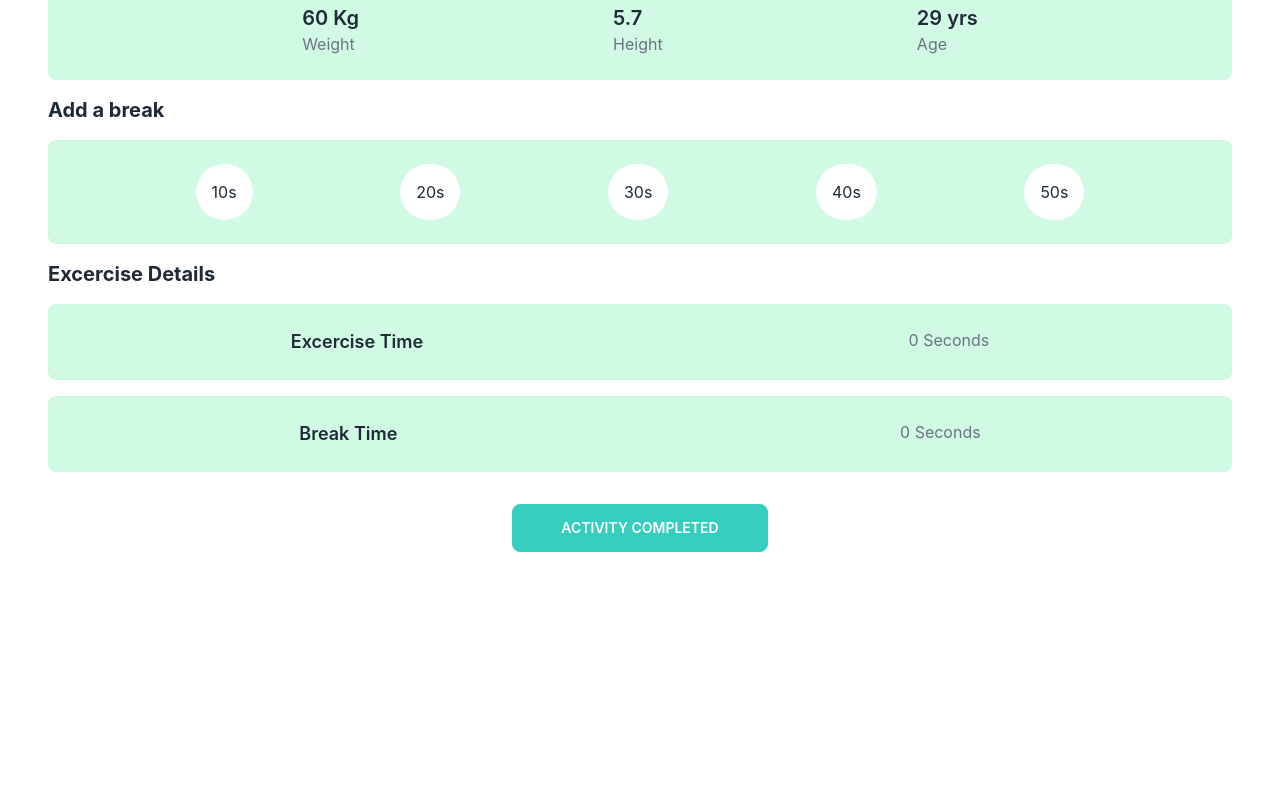
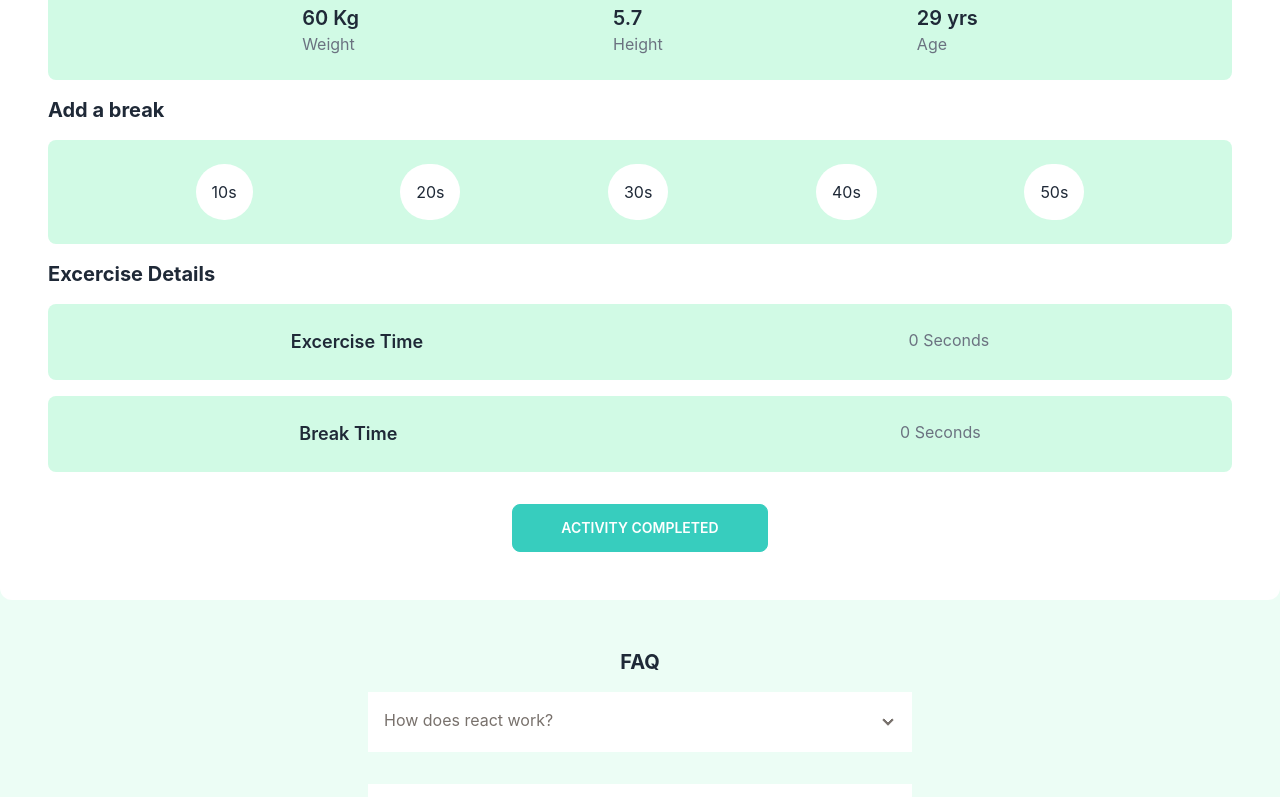
Before and after one commit to rahatsikz/fitness-heroes, a React (Create React App) app: page / in a window 1280 px wide. Shown: the part 1404-2201 px from the top of the page. Before the commit the page ends 2004 px from the top, so only its background shows below. Built offline with nearby package versions, Linux system fonts and the light colour scheme.

Commit message:
FAQ created

```diff
--- a/src/Components/Exercises/Excercises.js
+++ b/src/Components/Exercises/Excercises.js
@@ -16,6 +16,7 @@ const Excercises = () => {
     setSelection(newSelection);
   };
   return (
+    <div>
       <div className="flex flex-col 2xl:flex-row">
         <div className="px-12 py-6 grid 2xl:w-3/4 justify-items-center">
           <h3 className="text-xl justify-self-start pb-6">
@@ -31,8 +32,47 @@ const Excercises = () => {
             ))}
           </div>
         </div>
-      <div className="2xl:w-1/4 bg-white 2xl:-mt-24 p-12">
+        <div className="2xl:w-1/4 bg-white 2xl:-mt-24 p-12 rounded-xl">
           <Sidebar selection={selection}></Sidebar>
+        </div>
+      </div>
+
+      <div className="w-3/4 xl:w-1/2 mx-auto p-12">
+        <p className="text-center mb-4 text-xl font-bold">FAQ</p>
+
+        <div className="collapse collapse-arrow">
+          <input type="checkbox" className="peer" />
+          <div className="collapse-title bg-white text-stone-500 peer-checked:bg-bg-white peer-checked:text-stone-500">
+            How does react work?
+          </div>
+          <div className="collapse-content bg-emerald-400 my-4 text-primary-content peer-checked:bg-emerald-400 peer-checked:text-secondary-content">
+            <p className="pt-3">
+              React implements a virtual DOM that is basically a DOM tree
+              representation in JavaScript. So when it needs to read or write to
+              the DOM, it will use the virtual representation of it. Then the
+              virtual DOM will try to find the most efficient way to update the
+              browser's DOM.Unlike browser DOM elements, React elements are
+              plain objects and are cheap to create. React DOM takes care of
+              updating the DOM to match the React elements.
+            </p>
+          </div>
+        </div>
+
+        <div className="collapse collapse-arrow">
+          <input type="checkbox" className="peer" />
+          <div className="collapse-title bg-white text-stone-500 peer-checked:bg-bg-white peer-checked:text-stone-500">
+            What is the difference between props & state?
+          </div>
+          <div className="collapse-content bg-emerald-400 my-4 text-primary-content peer-checked:bg-emerald-400 peer-checked:text-secondary-content">
+            <p className="pt-3">
+              props are passed via component properties, they're not reactive.
+              State are variables that react will react , updating the UI when
+              values changes. One should use state to store the data your
+              current page needs in your controller-view. To pass data & event
+              handlers down to your child components, use props.
+            </p>
+          </div>
+        </div>
       </div>
     </div>
   );
```
Lines whose indentation alone changed are shown as unchanged.
